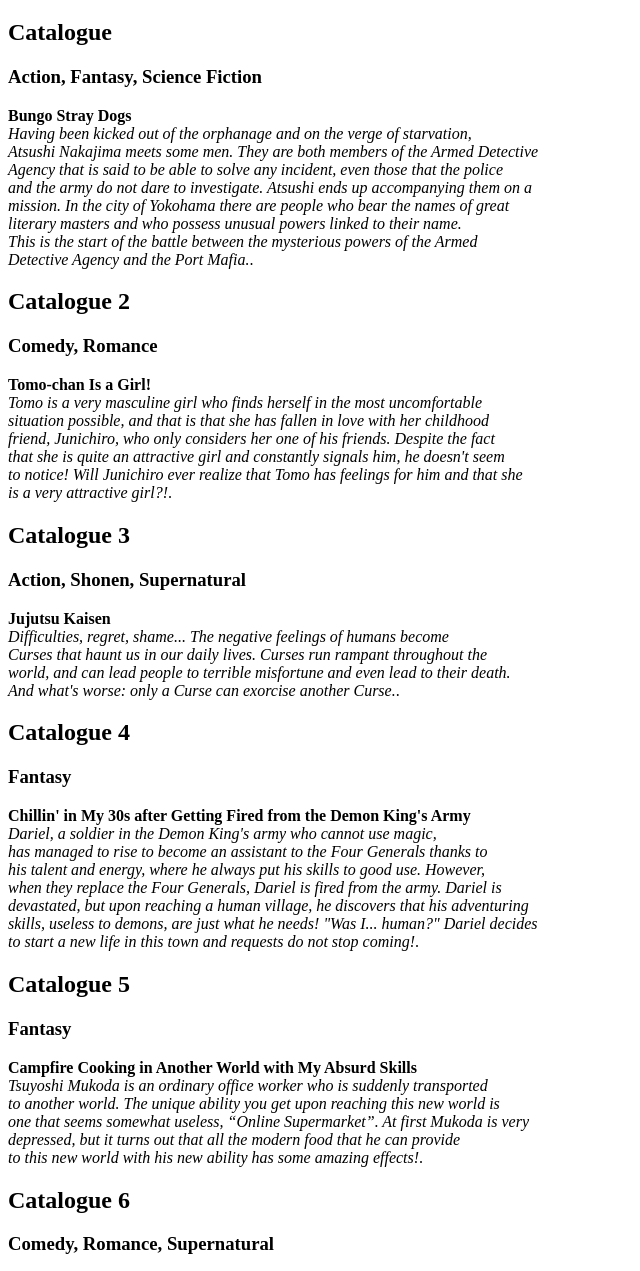
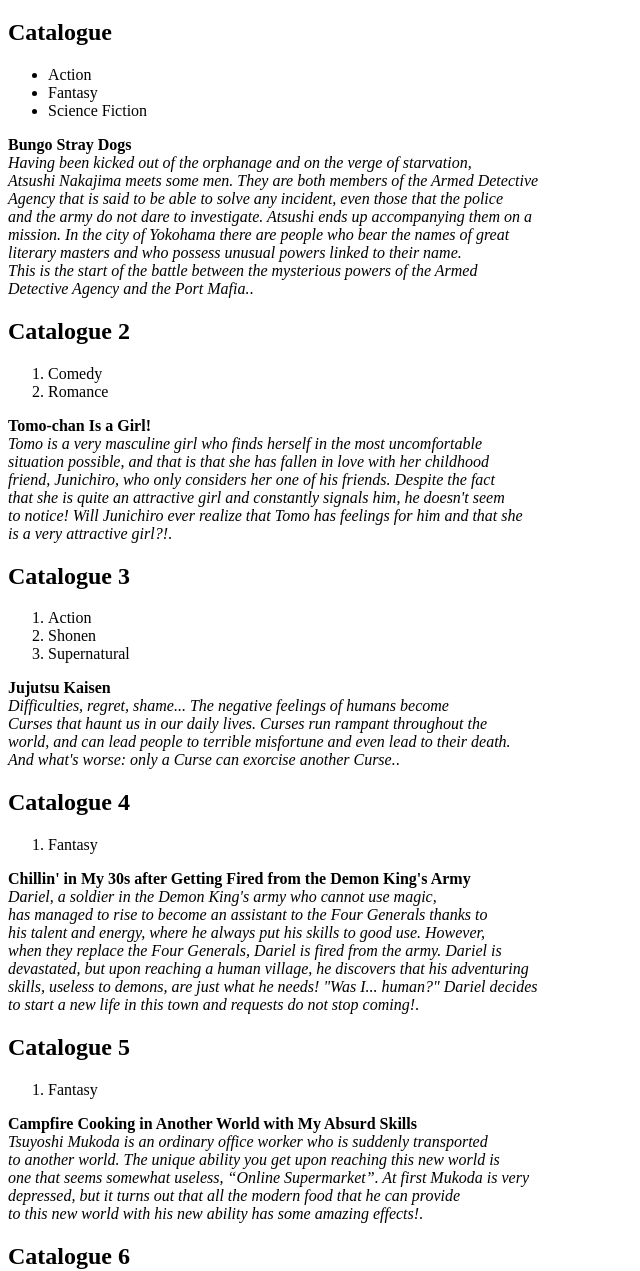
Before and after one commit to Kutedokashi/HTML-Bootcamp, a plain HTML site: page index.html in a window 1280 px wide. Shown: the part 61-1332 px from the top of the page, without its empty margins (0-640 px from the left). Drawn offline with Linux system fonts and the light colour scheme.

Commit message:
Change the H3 of each DIV to ordered and unordered lists

```diff
--- a/index.html
+++ b/index.html
@@ -12,7 +12,11 @@
     <div id="Box-1">
         <h2>Catalogue</h2>
         <div class="sub-section">
-            <h3>Action, Fantasy, Science Fiction</h3>
+            <ul>
+                <li>Action</li>
+                <li>Fantasy</li>
+                <li>Science Fiction</li>
+            </ul>
             <p><strong>Bungo Stray Dogs</strong>
                 <br><em>Having been kicked out of the orphanage and on the verge of starvation,<br>
                     Atsushi Nakajima meets some men. They are both members of the Armed Detective<br>
@@ -28,7 +32,10 @@
     <div id="box-2">
         <h2>Catalogue 2</h2>
         <div class="sub-section">
-            <h3>Comedy, Romance</h3>
+            <ol>
+                <li>Comedy</li>
+                <li>Romance</li>
+            </ol>
             <p><strong>Tomo-chan Is a Girl!</strong>
                 <br><em>Tomo is a very masculine girl who finds herself in the most uncomfortable<br>
                     situation possible, and that is that she has fallen in love with her childhood<br>
@@ -42,7 +49,11 @@
     <div id="box-3">
         <h2>Catalogue 3</h2>
         <div class="sub-section">
-            <h3>Action, Shonen, Supernatural</h3>
+            <ol>
+                <li>Action</li>
+                <li>Shonen</li>
+                <li>Supernatural</li>
+            </ol>
             <p><strong>Jujutsu Kaisen</strong>
                 <br><em>Difficulties, regret, shame... The negative feelings of humans become<br>
                     Curses that haunt us in our daily lives. Curses run rampant throughout the<br>
@@ -54,7 +65,9 @@
     <div id="box-4">
         <h2>Catalogue 4</h2>
         <div class="sub-section">
-            <h3>Fantasy</h3>
+            <ol>
+                <li>Fantasy</li>
+            </ol>
             <p><strong>Chillin' in My 30s after Getting Fired from the Demon King's Army</strong>
                 <br><em>Dariel, a soldier in the Demon King's army who cannot use magic,<br>
                     has managed to rise to become an assistant to the Four Generals thanks to<br>
@@ -69,7 +82,9 @@
     <div id="box-5">
         <h2>Catalogue 5</h2>
         <div class="sub-section">
-            <h3>Fantasy</h3>
+            <ol>
+                <li>Fantasy</li>
+            </ol>
             <p><strong>Campfire Cooking in Another World with My Absurd Skills</strong>
                 <br><em>Tsuyoshi Mukoda is an ordinary office worker who is suddenly transported<br>
                     to another world. The unique ability you get upon reaching this new world is<br>
@@ -82,7 +97,11 @@
     <div id="box-6">
         <h2>Catalogue 6</h2>
         <div class="sub-section">
-            <h3>Comedy, Romance, Supernatural</h3>
+            <ul>
+                <li>Comedy</li>
+                <li>Romance</li>
+                <li>Supernatural</li>
+            </ul>
             <p><strong>Seishun Buta Yarō wa Bunny Girl-senpai no Yume wo Minai</strong>
                 <br><em>Puberty Syndrome: Certain unusual experiences rumored on the Internet<br>
                     to be the cause of hypersensitivity and instability during adolescence.<br>
```
